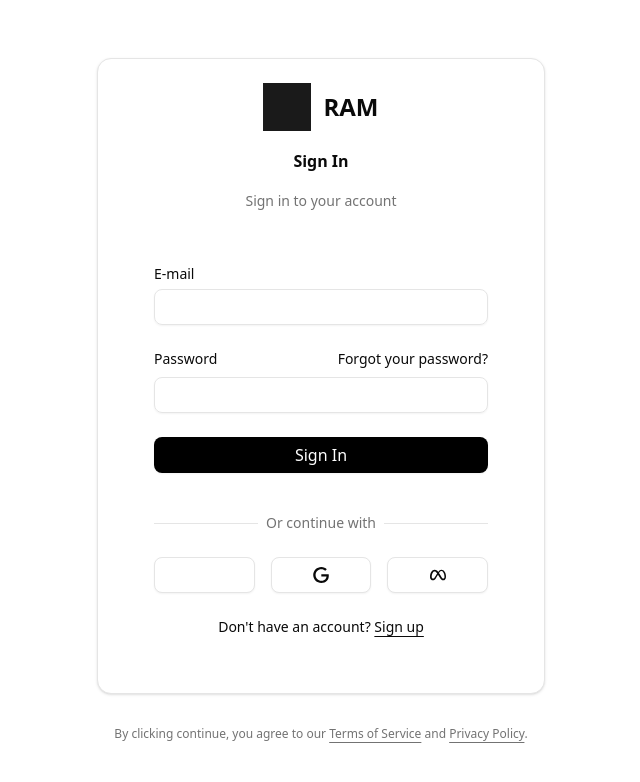
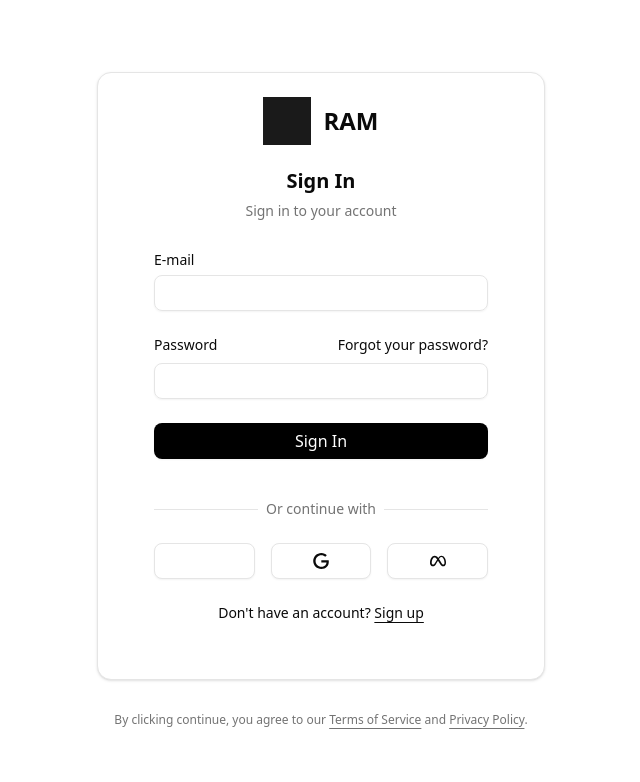
Before and after one commit to MarioLuigie/RAM_store, a Next.js app: page /sign-in in a window 1280 px wide. Shown: the top 782 px of the page, without its empty margins (319-959 px from the left). Built offline with nearby package versions, Linux system fonts and the light colour scheme; no server answers.

Commit message:
Styles: Change distances between items in SignInPage.tsx

```diff
--- a/src/components/pages/SignInPage.tsx
+++ b/src/components/pages/SignInPage.tsx
@@ -24,17 +24,17 @@ export default async function SignInPage({ callbackUrl }: { callbackUrl: string
 
 	return (
 		<div className="w-full max-w-md mx-auto">
-			<Card>
-				<CardHeader className="space-y-4">
-					<div className="flex-center">
+			<Card className='gap-0'>
+				<CardHeader>
+					<div className="flex-center mb-4">
 						<Logo />
 					</div>
-					<CardTitle className="text-center">Sign In</CardTitle>
+					<CardTitle className="text-center text-xl">Sign In</CardTitle>
 					<CardDescription className="text-center">
 						Sign in to your account
 					</CardDescription>
 				</CardHeader>
-				<CardContent className="space-y-4">
+				<CardContent>
 					<AuthForm />
 				</CardContent>
 			</Card>
```
